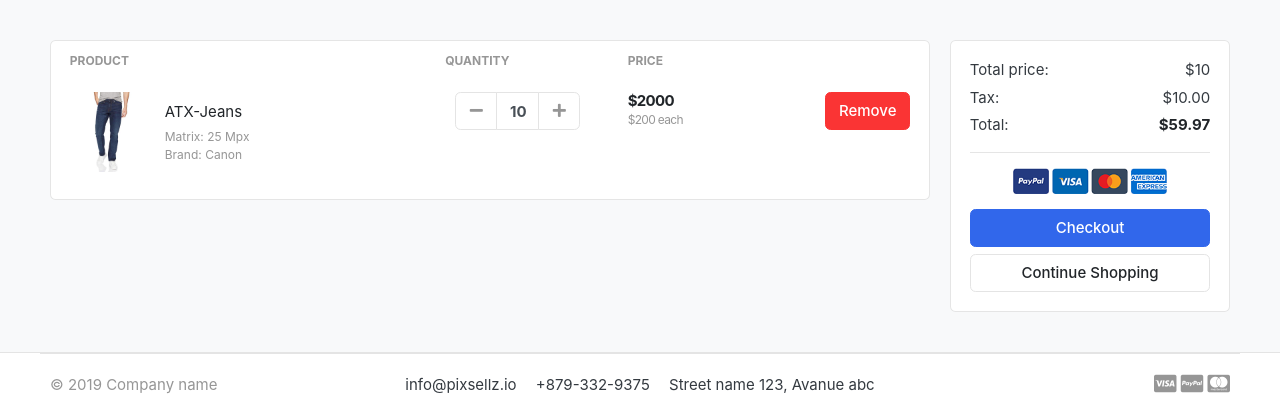
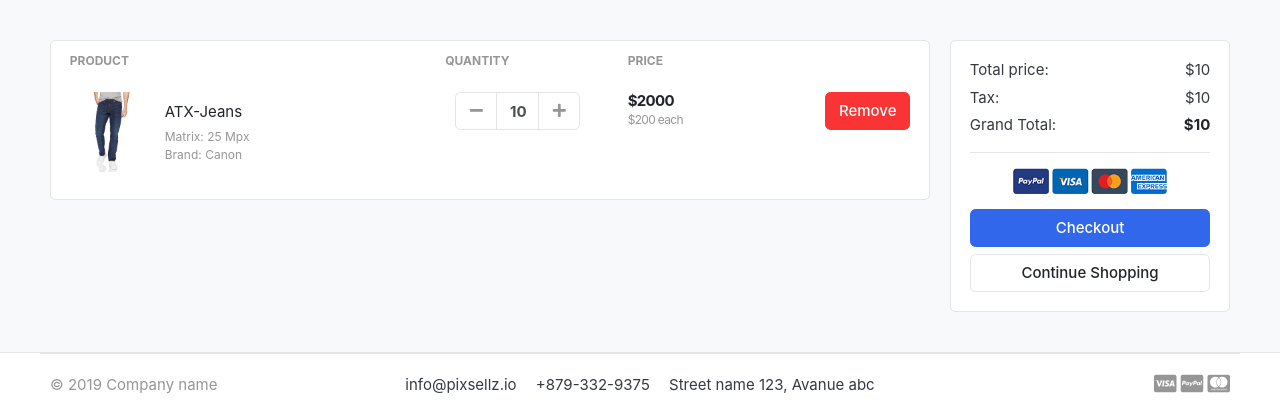
Before and after one commit to haseeb4339/The-Ecommerce, a Django app: template templates/store/cart.html in a window 1280 px wide. Shown: the part 118-538 px from the top of the page. Run offline with Django 3.2, Linux system fonts and the light colour scheme; data comes from the database, SQL or seed files in the repository; the template is opened without the code that fills it: values that come from a table or form of the project are taken from there, most other values are stand-ins (such as "Sample title", 1, 10 or a date in 2020); some libraries are stand-ins or nearby versions; some web fonts are replaced.

Commit message:
create tax and grand total and render on the cart page

```diff
--- a/templates/store/cart.html
+++ b/templates/store/cart.html
@@ -72,11 +72,11 @@
                 </dl>
                 <dl class="dlist-align">
                   <dt>Tax:</dt>
-                  <dd class="text-right"> $10.00</dd>
+                  <dd class="text-right"> ${{ tax }}</dd>
                 </dl>
                 <dl class="dlist-align">
-                  <dt>Total:</dt>
-                  <dd class="text-right text-dark b"><strong>$59.97</strong></dd>
+                  <dt>Grand Total:</dt>
+                  <dd class="text-right text-dark b"><strong>${{ grand_total }}</strong></dd>
                 </dl>
                 <hr>
                 <p class="text-center mb-3">
```
Also changed, not shown: carts/views.py (+7 -1 lines).
